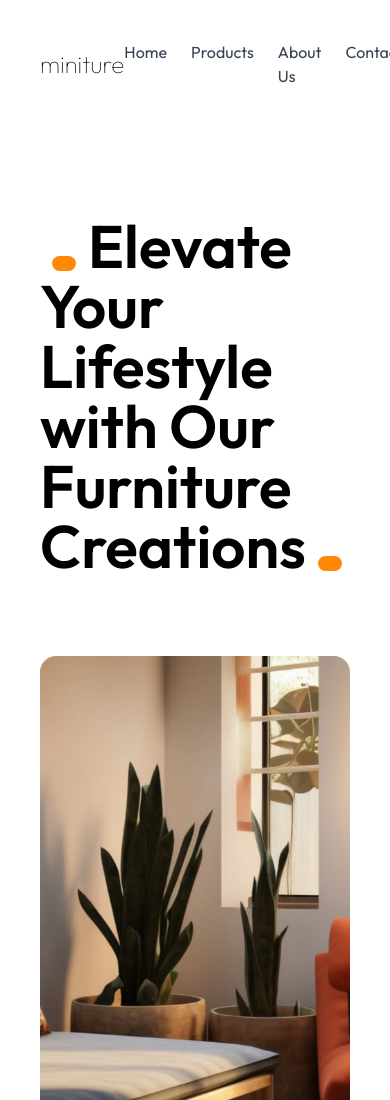
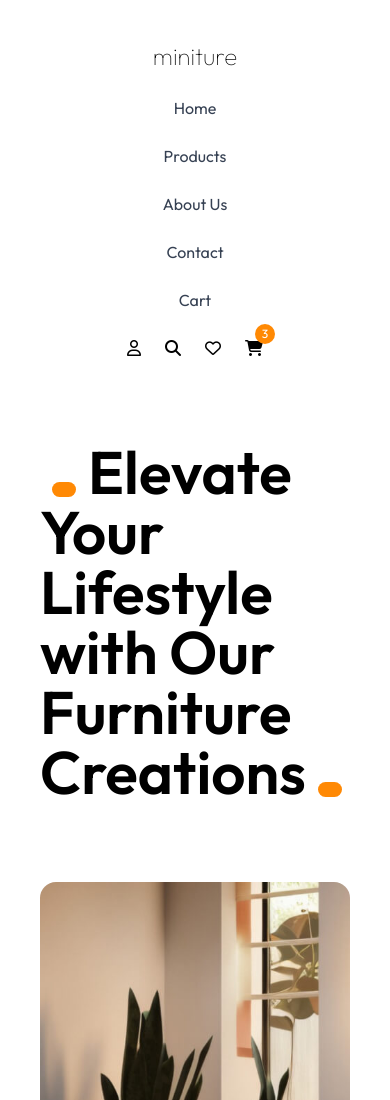
Before and after one commit to mikeheul/TEMPLATE_Tailwind_Furniture, a website: page index.html in a window 390 px wide. Shown: the top 1100 px of the page. Drawn offline with Linux system fonts and the light colour scheme.

Commit message:
feat: add new margin and padding utility classes for enhanced layout flexibility

```diff
--- a/index.html
+++ b/index.html
@@ -20,9 +20,9 @@
 
         <!-- HEADER SECTION -->
         <header class="w-full flex flex-col fixed top-0 left-0 z-1">
-            <nav class="flex items-center justify-between bg-white p-10 w-full">
+            <nav class="flex flex-col md:flex-row items-center justify-between gap-6 bg-white py-10 px-14 w-full">
                 <div class="text-2xl font-thin">miniture</div>
-                <ul class="flex gap-6">
+                <ul class="flex flex-col md:flex-row flex-wrap text-center gap-6">
                     <li><a href="#" class="text-gray-700 hover:text-orange-500 transition-colors">Home</a></li>
                     <li><a href="#" class="text-gray-700 hover:text-orange-500 transition-colors">Products</a></li>
                     <li><a href="#" class="text-gray-700 hover:text-orange-500 transition-colors">About Us</a></li>
@@ -45,7 +45,7 @@
         <main class="max-w-7xl w-full mt-10">
 
             <!-- SECTION HERO -->
-            <section class="my-6 py-8">
+            <section class="my-6 py-8 mt-[250px] md:mt-0">
                 <h1 class="text-6xl max-w-2xl font-semibold my-[80px]">
                     <span class="px-3 bg-orange-400 rounded-full mx-3 text-white text-xs"></span>
                     Elevate Your Lifestyle with Our Furniture Creations
```
Also changed, not shown: css/output.css.
